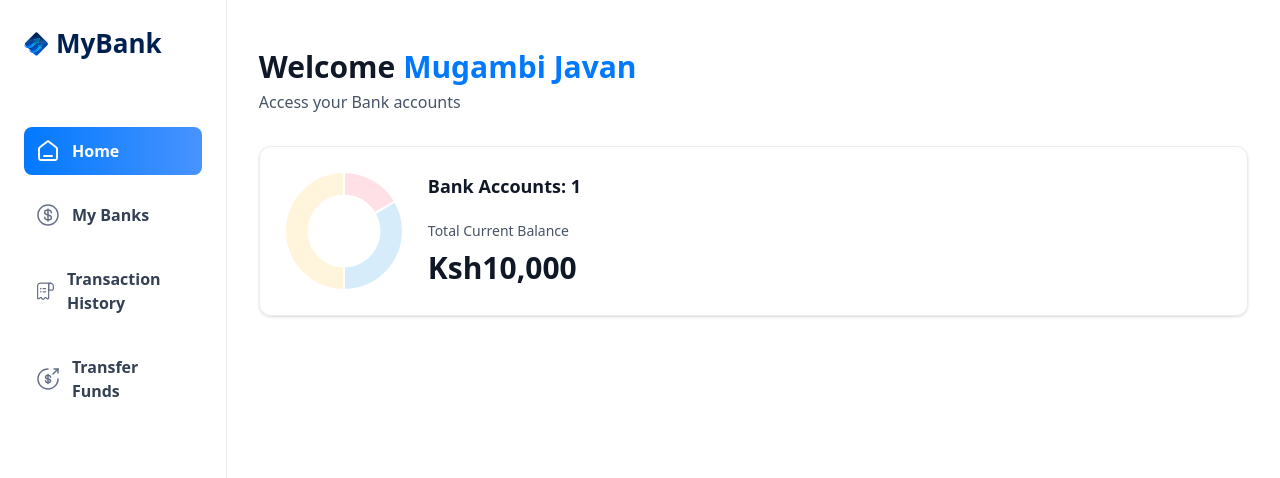
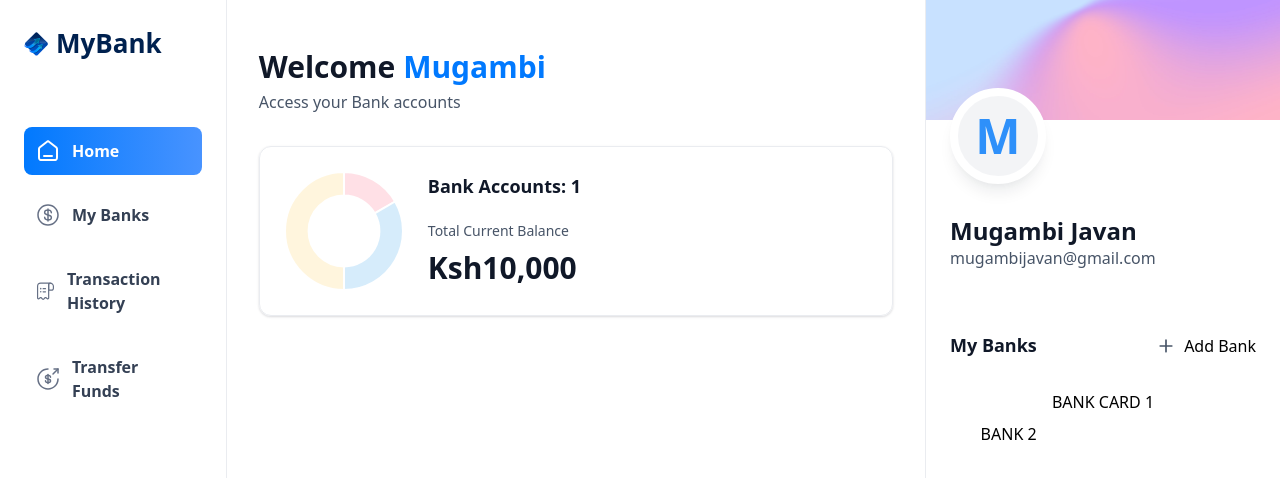
Before and after one commit to mugambijavan/MyBank, a Next.js app: page / in a window 1280 px wide. Shown: the top 478 px of the page. Built offline with nearby package versions, Linux system fonts and the light colour scheme.

Commit message:
right side bar

```diff
--- a/app/(root)/page.tsx
+++ b/app/(root)/page.tsx
@@ -1,9 +1,10 @@
 import HeaderBox from '@/components/HeaderBox'
+import RightSideBar from '@/components/RightSideBar';
 import TotalBalanceBox from '@/components/TotalBalanceBox';
 import React from 'react'
 
 const Home = () => {
-  const loggedIn = { firstName: 'Mugambi Javan'};
+  const loggedIn = { firstName: 'Mugambi', lastName:'Javan', email:'mugambijavan@gmail.com'};
   return (
     <section className='home'>
       <div className="home-content">
@@ -21,7 +22,14 @@ const Home = () => {
             totalCurrentBalance= {10000}
           />
         </header>
+
       </div>
+      <RightSideBar
+      user={loggedIn}
+      transactions= {[]}
+      banks= {[{}, {}]}
+
+      />
     </section>
   )
 }
--- /dev/null
+++ b/components/RightSideBar.tsx
@@ -0,0 +1,62 @@
+import Image from 'next/image'
+import Link from 'next/link'
+import React from 'react'
+
+const RightSideBar = ({user, transactions, banks}: RightSidebarProps) => {
+  return (
+    <aside className='right-sidebar'>
+        <section className='flex flex-col pb-8'>
+            <div
+                className='profile-banner'
+            />
+            <div className="profile">
+                <div className='profile-img'>
+                    <span className="text-5xl font-bold text-blue-500">
+                        {user.firstName[0]}
+                    </span>
+                </div>
+                <div className='profile-details'>
+                    <h1 className="profile-name">
+                        {user.firstName} {user.lastName}
+                    </h1>
+                    <p className='profile-email'>
+                        {user.email}
+                    </p>
+                </div>
+            </div>
+        </section>
+        <section className="banks">
+            <div className='flex w-full justify-between'>
+                <h2 className="header-2">
+                    My Banks
+                </h2>
+                <Link href='/' className="flex gap-2" >
+                    <Image
+                    src='/icons/plus.svg'
+                    alt='plus'
+                    width={20}
+                    height={20}
+                    />
+                    <h2 text-14 font-semibold text-gray-600>
+                        Add Bank
+                    </h2>
+                </Link>
+            </div>
+            {banks?.length > 0 && (
+                <div className="relative flex flex-1 items-center justify-center flex-col">
+                    <div className="relative z-10">
+                        BANK CARD 1
+                    </div>
+                    {banks[1] && (
+                        <div className="absolute right-0 top-8 z-0 w-[90%]">
+                            BANK 2
+                        </div>
+                    )}
+                </div>
+            )}
+        </section>
+    </aside>
+  )
+}
+
+export default RightSideBar
```
